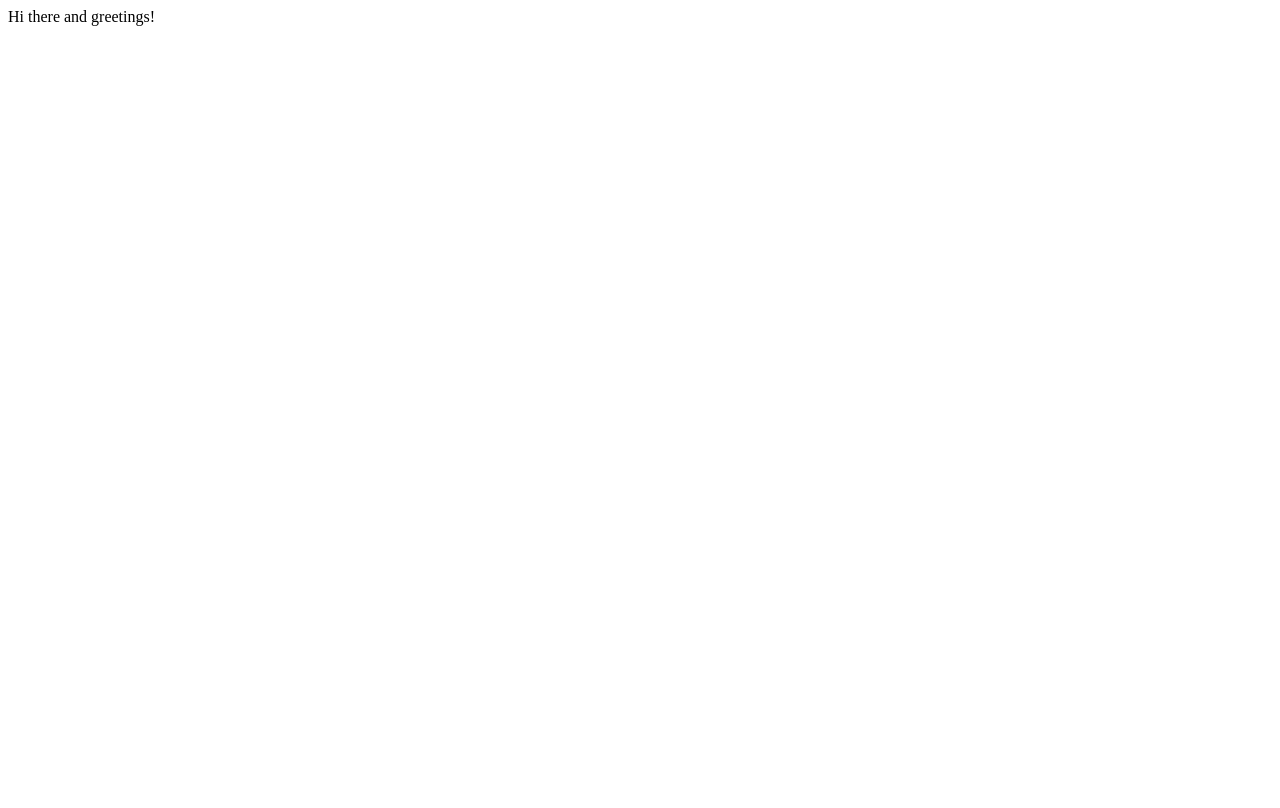
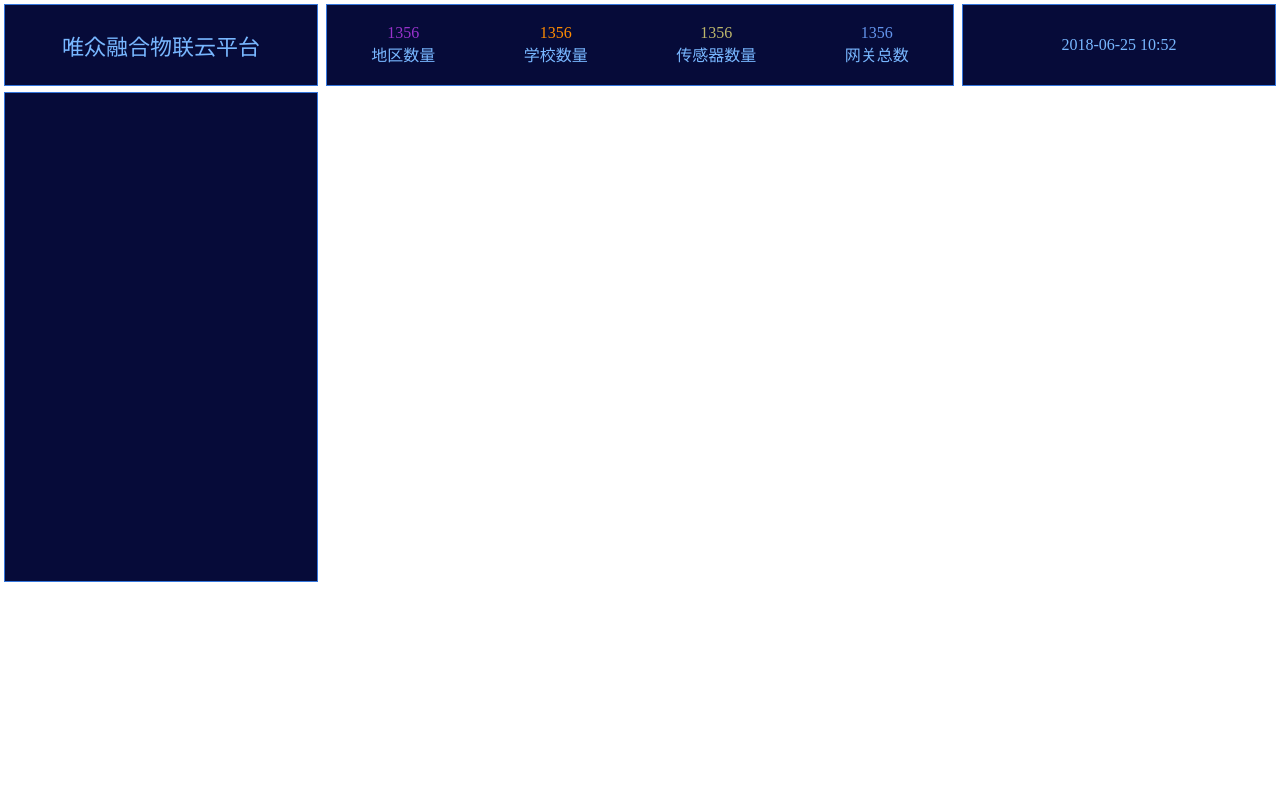
Before and after one commit to KellenHe/weizhong, a website built with webpack: page app/index.tmpl.html in a window 1280 px wide. Built offline with nearby package versions, Linux system fonts and the light colour scheme.

Commit message:
提交代码
Signed-off-by: KellenHe <103658437@qq.com>

```diff
--- /dev/null
+++ b/app/css/common.css
@@ -0,0 +1,68 @@
+html,
+body,
+.box {
+  height: 100%;
+}
+
+body {
+  margin: 0;
+}
+
+.box {
+  display: flex;
+  flex-direction: column;
+}
+
+.box .line1 {
+  height: 90px;
+}
+
+.box .line2 {
+  flex: 1;
+}
+
+.box .line3 {
+  height: 220px;
+}
+
+.flex-box {
+  display: flex;
+  height: 100%;
+}
+
+.item {
+  height: 100%;
+  padding: 4px;
+}
+
+.item-25 {
+  flex-basis: 25%;
+  max-width: 25%;;
+}
+
+.item-50 {
+  flex-basis: 50%;
+  max-width: 50%;
+}
+
+.rect {
+  background-color: #060b39;
+  border: 1px solid #3576dc;
+  height: calc(100% - 8px);
+}
+
+.center {
+  display: flex;
+  justify-content: center;
+  align-items: center;
+}
+
+.space-around {
+  display: flex;
+  justify-content: space-around;
+  align-items: center;
+}
+
+.font-color {
+  color: #78b7ff;
+}
--- /dev/null
+++ b/app/gateway.js
@@ -0,0 +1,28 @@
+import * as d3 from 'd3';
+
+class GateWay {
+  ownerEle;
+
+  constructor() { }
+
+  init(id) {
+    var data = [1, 1, 2, 3, 5, 8, 13, 21];
+    var arcDatas = d3.pie()(data);
+
+    this.ownerEle = document.querySelector(id);
+    let svg = d3.select(id).append('svg').attr('width', this.ownerEle.clientWidth).attr('height', this.ownerEle.clientHeight);
+
+    const radius = d3.min(this.ownerEle.clientWidth, this.ownerEle.clientHeight) / 2;
+
+    let arcGenerator = d3.arc();
+
+    let pathData = arcGenerator({
+      startAngle: 0,
+      endAngle: 0.25 * Math.PI,
+      innerRadius: radius - 50,
+      outerRadius: radius
+    });
+  }
+}
+
+export default GateWay;
--- a/app/greeter.js
+++ /dev/null
@@ -1,12 +0,0 @@
-class Greeter {
-
-  constructor() {}
-
-  greeter() {
-    let greet = document.createElement('div');
-    greet.textContent = "Hi there and greetings!";
-    return greet;
-  }
-}
-
-export default Greeter;
--- a/app/index.tmpl.html
+++ b/app/index.tmpl.html
@@ -1,11 +1,67 @@
 <!DOCTYPE html>
 <html lang="en">
+
 <head>
   <meta charset="utf-8">
+  <meta name="viewport" content="width=device-width, initial-scale=1, shrink-to-fit=no">
   <title>唯众融合物联云平台</title>
 </head>
+
 <body>
-    <div id='root'>
+  <div class="bg">
+  </div>
+  <div class="box">
+    <div class="line1">
+      <div class="flex-box">
+        <div class="item item-25">
+          <div class="rect center font-color" style="font-size: 22px;">
+            唯众融合物联云平台
+          </div>
+        </div>
+        <div class="item item-50">
+          <div class="rect space-around">
+            <div>
+              <div style="color: darkorchid; text-align: center;">1356</div>
+              <div class="font-color">地区数量</div>
+            </div>
+            <div>
+              <div style="color: darkorange; text-align: center;">1356</div>
+              <div class="font-color">学校数量</div>
+            </div>
+            <div>
+              <div style="color: darkkhaki; text-align: center;">1356</div>
+              <div class="font-color">传感器数量</div>
+            </div>
+            <div>
+              <div style="color: cornflowerblue; text-align: center;">1356</div>
+              <div class="font-color">网关总数</div>
+            </div>
+          </div>
+        </div>
+        <div class="item item-25">
+          <div class="rect center font-color">
+            2018-06-25 10:52
+          </div>
+        </div>
+      </div>
+    </div>
+    <div class="line2">
+      <div class="flex-box">
+        <div class="item item-25">
+          <div id="gateway" class="rect"></div>
+        </div>
+        <div class="item item-50"></div>
+        <div class="item item-25"></div>
+      </div>
+    </div>
+    <div class="line3">
+      <div class="flex-box">
+        <div class="item item-25"></div>
+        <div class="item item-50"></div>
+        <div class="item item-25"></div>
+      </div>
+    </div>
   </div>
 </body>
+
 </html>
--- a/app/main.js
+++ b/app/main.js
@@ -1,5 +1,6 @@
-import Greeter from './greeter';
-import 'bootstrap';
+import GateWay from './gateway';
+import './css/common.css';
 
-let greeter = new Greeter();
-document.querySelector("#root").appendChild(greeter.greeter());
+let gateway = new GateWay();
+gateway.init('#gateway');
+// document.querySelector("#root").appendChild(greeter.greeter());
--- a/package.json
+++ b/package.json
@@ -18,11 +18,13 @@
     "css-loader": "^0.28.11",
     "html-webpack-plugin": "^3.2.0",
     "style-loader": "^0.21.0",
+    "url-loader": "^1.0.1",
     "webpack": "^4.12.0",
     "webpack-cli": "^3.0.8",
+    "webpack-command": "^0.2.1",
     "webpack-dev-server": "^3.1.4"
   },
   "dependencies": {
-    "bootstrap": "^4.1.1"
+    "d3": "^5.5.0"
   }
 }
--- a/webpack.config.js
+++ b/webpack.config.js
@@ -1,3 +1,4 @@
+const path = require('path');
 const webpack = require('webpack');
 const HtmlWebpackPlugin = require('html-webpack-plugin');
 
@@ -33,11 +34,7 @@ module.exports = {
       use: [{
         loader: "style-loader"
       }, {
-        loader: "css-loader",
-        options: {
-          module: true,
-          localIdentName: '[name]__[local]--[hash:base64:5]'
-        }
+        loader: "css-loader"
       }]
     }]
   },
```
Also changed, not shown: build/bundle.js, build/index.html, 1 other file. Lines whose indentation alone changed are shown as unchanged.
